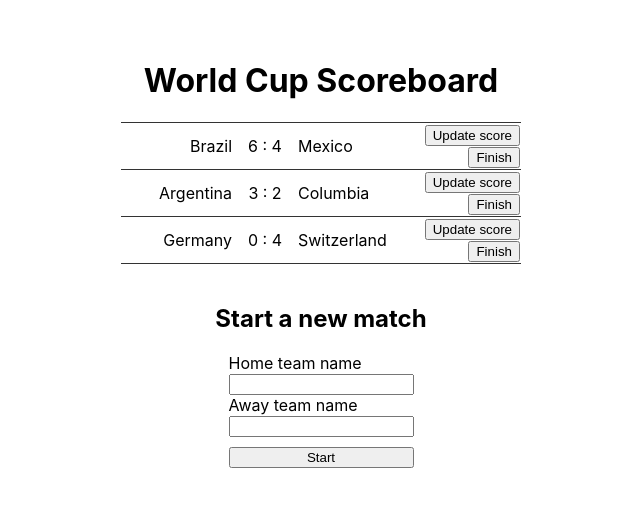
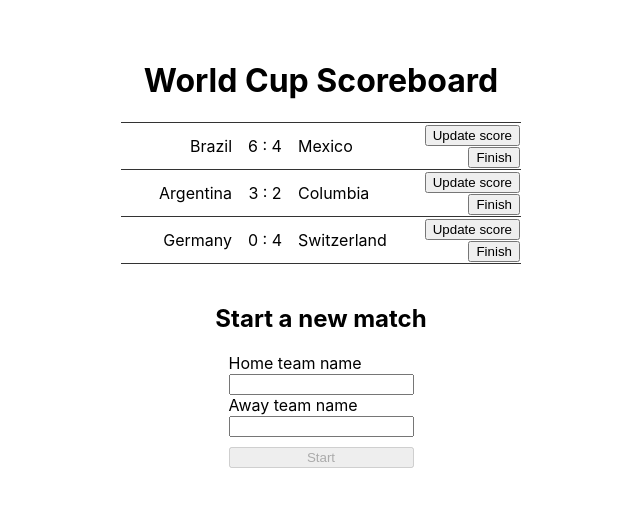
Before and after one commit to renegatorator/scoreboard, a React (Create React App) app: page / in a window 1280 px wide. Shown: the top 506 px of the page, without its empty margins (319-959 px from the left). Built offline with nearby package versions, Linux system fonts and the light colour scheme.

Commit message:
simple field validation
start match button is disabled unless input fields for both team names have unique values

```diff
--- a/src/components/MatchStarter/MatchStarter.tsx
+++ b/src/components/MatchStarter/MatchStarter.tsx
@@ -1,4 +1,4 @@
-import React, { ChangeEvent, FC, FormEvent, useState } from "react";
+import React, { ChangeEvent, FC, FormEvent, useEffect, useState } from "react";
 import classes from "./MatchStarter.module.scss";
 import { NewMatch } from "../../Interfaces";
 
@@ -8,15 +8,28 @@ interface MatchStarterProps {
 
 const MatchStarter: FC<MatchStarterProps> = ({ startMatch }) => {
   const [formData, setFormData] = useState<NewMatch>({ home: "", away: "" });
+  const [submitDisabled, setSubmitDisabled] = useState(true);
+
   const handleChange = (e: ChangeEvent<HTMLInputElement>) => {
     setFormData({ ...formData, [e.target.name]: e.target.value });
   };
+
   const handleStartMatch = (e: FormEvent<HTMLFormElement>) => {
     e.preventDefault();
     const values: NewMatch = { ...formData };
     startMatch(values);
     (e.target as any).reset();
+    setFormData({ home: "", away: "" });
   };
+
+  useEffect(() => {
+    if (formData.home && formData.away && formData.home !== formData.away) {
+      setSubmitDisabled(false);
+    } else {
+      setSubmitDisabled(true);
+    }
+  }, [formData.home, formData.away]);
+
   return (
     <div className={classes.Wrapper}>
       <h2>Start a new match</h2>
@@ -25,7 +38,7 @@ const MatchStarter: FC<MatchStarterProps> = ({ startMatch }) => {
         <input type="text" id="home" name="home" onChange={handleChange} />
         <label htmlFor="away">Away team name</label>
         <input type="text" id="away" name="away" onChange={handleChange} />
-        <input type="submit" value="Start" />
+        <input disabled={submitDisabled} type="submit" value="Start" />
       </form>
     </div>
   );
```
